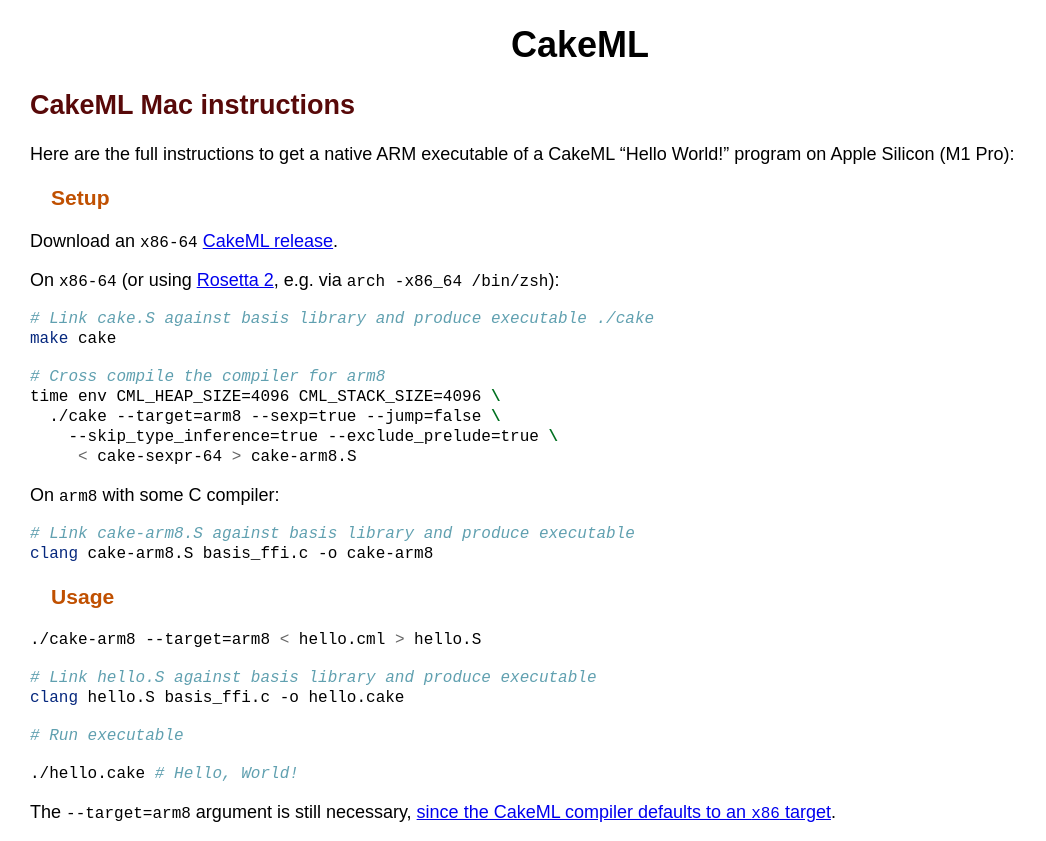
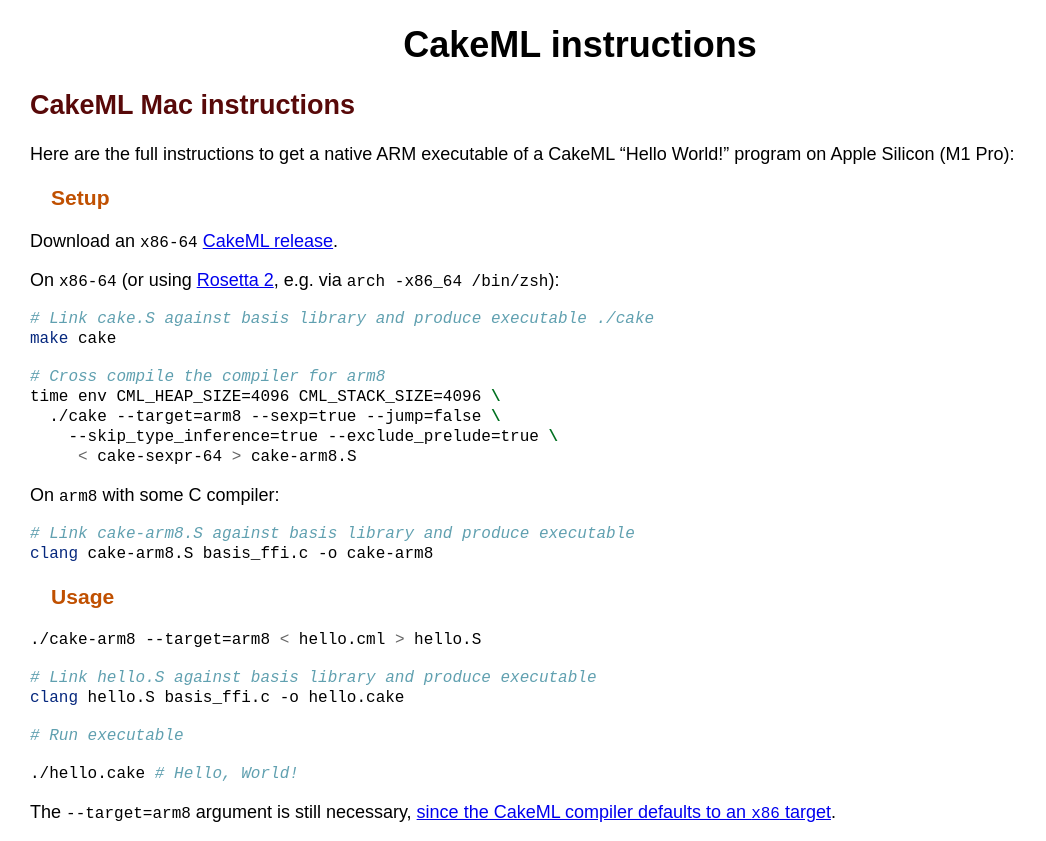
Before and after one commit to kth-step/fp-course, a plain HTML site: page cakeml.html in a window 1280 px wide. Shown: the whole page, without its empty margins (0-1046 px from the left). Drawn offline with Linux system fonts and the light colour scheme.

Commit message:
fix header

```diff
--- a/cakeml.html
+++ b/cakeml.html
@@ -4,7 +4,7 @@
   <meta charset="utf-8" />
   <meta name="generator" content="pandoc" />
   <meta name="viewport" content="width=device-width, initial-scale=1.0, user-scalable=yes" />
-  <title>CakeML</title>
+  <title>CakeML instructions</title>
   <style>
     code{white-space: pre-wrap;}
     span.smallcaps{font-variant: small-caps;}
@@ -83,7 +83,7 @@
 </head>
 <body>
 <header id="title-block-header">
-<h1 class="title">CakeML</h1>
+<h1 class="title">CakeML instructions</h1>
 </header>
 <h2 id="cakeml-mac-instructions">CakeML Mac instructions</h2>
 <p>Here are the full instructions to get a native ARM executable of a CakeML “Hello World!” program on Apple Silicon (M1 Pro):</p>
```
Also changed, not shown: 1 other file.
